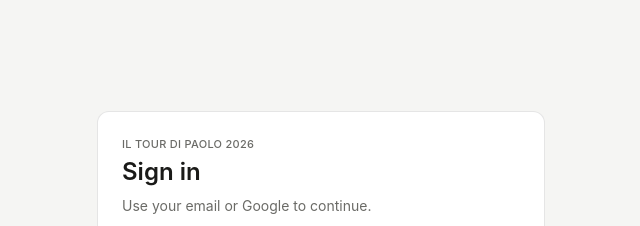
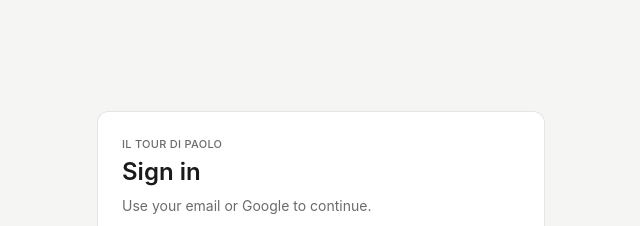
Before and after one commit to prattita/il-tour-di-paolo, a React (Vite) app: page /auth in a window 1280 px wide. Shown: the top 226 px of the page, without its empty margins (319-959 px from the left). Built offline with nearby package versions, Linux system fonts and the light colour scheme; no server answers.

Commit message:
Made it slightly more generic

```diff
--- a/index.html
+++ b/index.html
@@ -4,7 +4,7 @@
     <meta charset="UTF-8" />
     <link rel="icon" type="image/svg+xml" href="/favicon.svg" />
     <meta name="viewport" content="width=device-width, initial-scale=1.0" />
-    <title>Il Tour di Paolo 2026</title>
+    <title>Il Tour di Paolo</title>
   </head>
   <body>
     <div id="root"></div>
--- a/src/components/GroupLayout.jsx
+++ b/src/components/GroupLayout.jsx
@@ -164,7 +164,7 @@ export function GroupLayout() {
       <aside className="hidden h-[100dvh] min-h-0 w-56 shrink-0 flex-col border-r border-black/10 bg-tour-surface lg:flex">
         <div className="shrink-0 border-b border-black/10 px-4 py-3">
           <p className="text-[11px] font-medium uppercase tracking-wide text-tour-text-secondary">
-            Il Tour di Paolo 2026
+            Il Tour di Paolo
           </p>
           <p className="truncate text-[13px] font-medium text-tour-text">{group?.name || '…'}</p>
         </div>
@@ -184,7 +184,7 @@ export function GroupLayout() {
           <aside className="fixed left-0 top-0 z-50 flex h-full w-[min(220px,85vw)] flex-col border-r border-black/10 bg-tour-surface shadow-lg lg:hidden">
             <div className="shrink-0 border-b border-black/10 px-4 py-3">
               <p className="text-[11px] font-medium uppercase tracking-wide text-tour-text-secondary">
-                Il Tour di Paolo 2026
+                Il Tour di Paolo
               </p>
               <p className="truncate text-[13px] font-medium">{group?.name || '…'}</p>
             </div>
--- a/src/pages/ActivityListPage.jsx
+++ b/src/pages/ActivityListPage.jsx
@@ -168,7 +168,7 @@ export function ActivityListPage() {
     <div className="text-tour-text">
       <div className="mb-3 border-b border-black/10 pb-2 lg:hidden">
         <p className="text-[11px] font-medium uppercase tracking-wide text-tour-text-secondary">
-          Il Tour di Paolo 2026
+          Il Tour di Paolo
         </p>
         <p className="text-[15px] font-medium leading-snug text-tour-text">{group?.name || 'Group'}</p>
       </div>
--- a/src/pages/AuthPage.jsx
+++ b/src/pages/AuthPage.jsx
@@ -55,7 +55,7 @@ export function AuthPage() {
           <div className="rounded-xl border border-black/10 bg-tour-surface p-5 sm:p-6">
             <header className="mb-6 text-center sm:text-left">
               <p className="text-[11px] font-medium uppercase tracking-wide text-tour-text-secondary">
-                Il Tour di Paolo 2026
+                Il Tour di Paolo
               </p>
               <h1 className="mt-1 text-xl font-semibold text-tour-text sm:text-2xl">
                 {mode === 'login' ? 'Sign in' : 'Create an account'}
--- a/src/pages/CreateGroupPage.jsx
+++ b/src/pages/CreateGroupPage.jsx
@@ -68,7 +68,7 @@ export function CreateGroupPage() {
         <header className="mb-6 flex flex-wrap items-start justify-between gap-4 rounded-xl border border-black/10 bg-tour-surface p-4 sm:p-5">
           <div className="min-w-0">
             <p className="text-[11px] font-medium uppercase tracking-wide text-tour-text-secondary">
-              Il Tour di Paolo 2026
+              Il Tour di Paolo
             </p>
             <h1 className="mt-1 text-xl font-semibold text-tour-text sm:text-2xl">Create group</h1>
             <p className="mt-2 text-sm text-tour-text-secondary">
--- a/src/pages/GroupApprovalsPage.jsx
+++ b/src/pages/GroupApprovalsPage.jsx
@@ -122,7 +122,7 @@ export function GroupApprovalsPage() {
     <div className="text-tour-text">
       <div className="mb-4 border-b border-black/10 pb-3 lg:hidden">
         <p className="text-[11px] font-medium uppercase tracking-wide text-tour-text-secondary">
-          Il Tour di Paolo 2026
+          Il Tour di Paolo
         </p>
         <p className="text-[15px] font-medium text-tour-text">{group?.name || 'Group'}</p>
       </div>
--- a/src/pages/GroupFeedPage.jsx
+++ b/src/pages/GroupFeedPage.jsx
@@ -127,7 +127,7 @@ export function GroupFeedPage() {
     <div className="text-tour-text">
       <div className="mb-4 border-b border-black/10 pb-3 lg:hidden">
         <p className="text-[11px] font-medium uppercase tracking-wide text-tour-text-secondary">
-          Il Tour di Paolo 2026
+          Il Tour di Paolo
         </p>
         <p className="text-[15px] font-medium text-tour-text">{group?.name || 'Group'}</p>
       </div>
--- a/src/pages/GroupProfilePage.jsx
+++ b/src/pages/GroupProfilePage.jsx
@@ -108,7 +108,7 @@ export function GroupProfilePage() {
     <div className="text-tour-text">
       <div className="mb-4 border-b border-black/10 pb-3 lg:hidden">
         <p className="text-[11px] font-medium uppercase tracking-wide text-tour-text-secondary">
-          Il Tour di Paolo 2026
+          Il Tour di Paolo
         </p>
         <p className="text-[15px] font-medium text-tour-text">{group?.name || 'Group'}</p>
       </div>
--- a/src/pages/GroupSettingsPage.jsx
+++ b/src/pages/GroupSettingsPage.jsx
@@ -279,7 +279,7 @@ export function GroupSettingsPage() {
     <div className="text-tour-text">
       <div className="mb-4 border-b border-black/10 pb-3 lg:hidden">
         <p className="text-[11px] font-medium uppercase tracking-wide text-tour-text-secondary">
-          Il Tour di Paolo 2026
+          Il Tour di Paolo
         </p>
         <p className="text-[15px] font-medium text-tour-text">{group?.name || 'Group'}</p>
       </div>
--- a/src/pages/HomePage.jsx
+++ b/src/pages/HomePage.jsx
@@ -71,7 +71,7 @@ export function HomePage() {
           <div className="flex flex-wrap items-start justify-between gap-4">
             <div className="min-w-0">
               <p className="text-[11px] font-medium uppercase tracking-wide text-tour-text-secondary">
-                Il Tour di Paolo 2026
+                Il Tour di Paolo
               </p>
               <h1 className="mt-1 text-lg font-semibold text-tour-text sm:text-xl">{welcomeHeading}</h1>
               <p className="mt-2 text-sm text-tour-text-secondary">
--- a/src/pages/JoinGroupPage.jsx
+++ b/src/pages/JoinGroupPage.jsx
@@ -44,7 +44,7 @@ export function JoinGroupPage() {
         <div className="mx-auto w-full max-w-md">
           <header className="mb-6">
             <p className="text-[11px] font-medium uppercase tracking-wide text-tour-text-secondary">
-              Il Tour di Paolo 2026
+              Il Tour di Paolo
             </p>
             <h1 className="mt-1 text-xl font-semibold text-tour-text sm:text-2xl">Join group</h1>
             <p className="mt-2 text-sm text-tour-text-secondary">
```
Also changed, not shown: 3 other files (tests, documents, lock files or other folders).
